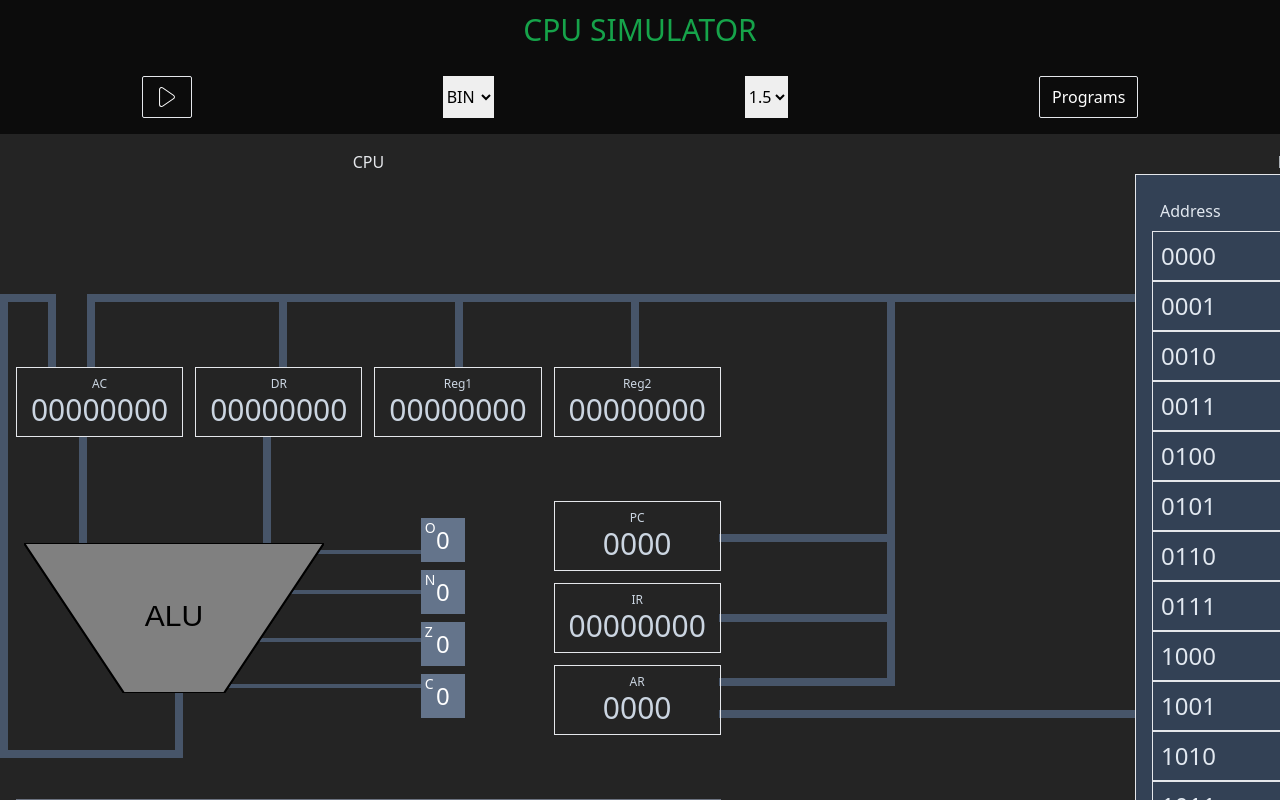
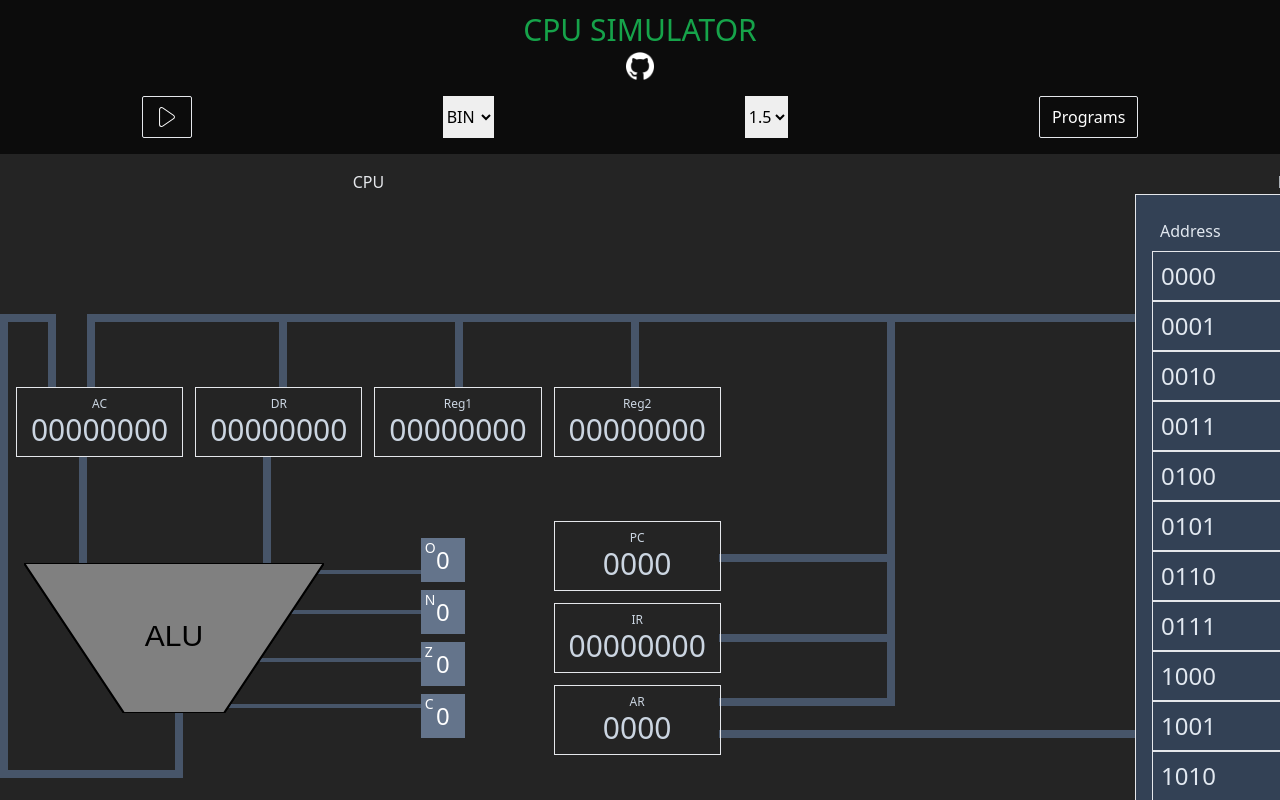
Before and after one commit to mohitShahiT/CPU-simulator, a React (Vite) app: page / in a window 1280 px wide. Shown: the top 800 px of the page. Built offline with nearby package versions, Linux system fonts and the light colour scheme.

Commit message:
added github link

```diff
--- a/src/components/Title.tsx
+++ b/src/components/Title.tsx
@@ -2,8 +2,17 @@ import React from "react"
 
 const Title:React.FC = function(){
     return (
-      <h1 className="bg-primary text-green-600 text-3xl text-center py-3 uppercase">CPU Simulator</h1>
-    )
+      <div className="flex items-center justify-center bg-primary flex-col">
+        <h1 className=" text-green-600 text-3xl text-center pt-3 uppercase">
+          CPU Simulator
+        </h1>
+        <div>
+          <a href="https://github.com/mohitShahiT/CPU-simulator" target="blank">
+            <img className="h-7 mt-1" src="/github.png"></img>
+          </a>
+        </div>
+      </div>
+    );
 
 }
 
```
Also changed, not shown: public/github.png (added), 1 other file (tests, documents, lock files or other folders).
